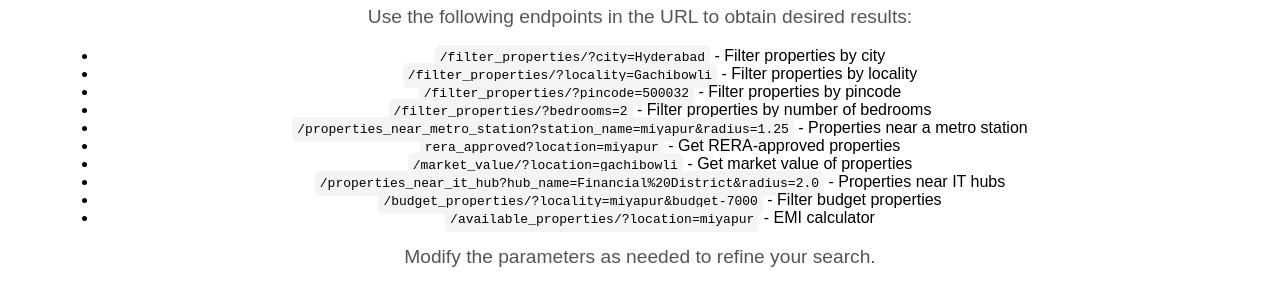
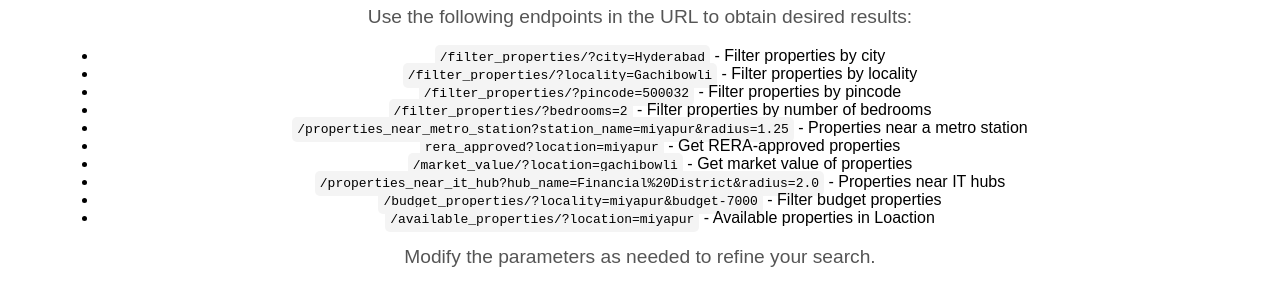
Before and after one commit to srikarkonu/pp_api, a plain HTML site: page index.html in a window 1280 px wide. Shown: the part 151-456 px from the top of the page. Drawn offline with Linux system fonts and the light colour scheme.

Commit message:
Update index.html

```diff
--- a/index.html
+++ b/index.html
@@ -24,7 +24,7 @@
         <li><code>/market_value/?location=gachibowli</code> - Get market value of properties</li>
         <li><code>/properties_near_it_hub?hub_name=Financial%20District&radius=2.0</code> - Properties near IT hubs</li>
         <li><code>/budget_properties/?locality=miyapur&budget-7000</code> - Filter budget properties</li>
-        <li><code>/available_properties/?location=miyapur</code> - EMI calculator</li>
+        <li><code>/available_properties/?location=miyapur</code> - Available properties in Loaction</li>
     </ul>
     <p>Modify the parameters as needed to refine your search.</p>
 </body>
```
